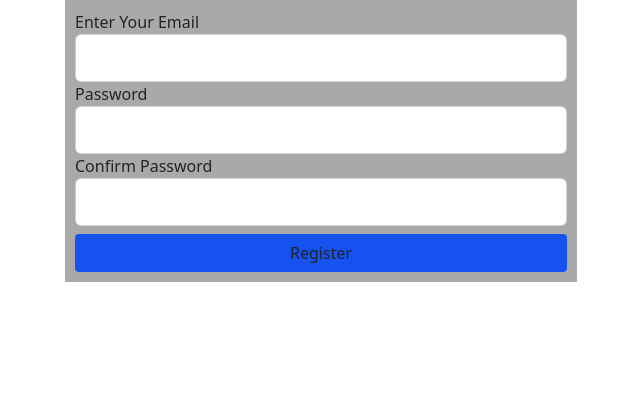
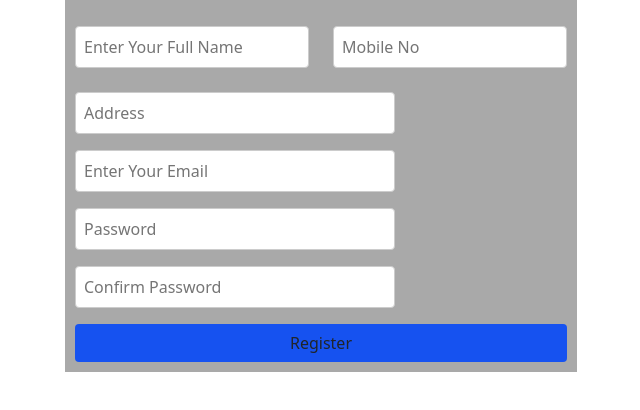
Before and after one commit to banura96/culinarihub14, a React (Create React App) app: page /signup in a window 1280 px wide. Shown: the top 410 px of the page, without its empty margins (319-959 px from the left). Built offline with nearby package versions, Linux system fonts and the light colour scheme.

Commit message:
registraion done

```diff
--- a/public/index.html
+++ b/public/index.html
@@ -24,7 +24,7 @@
       work correctly both with client-side routing and a non-root public URL.
       Learn how to configure a non-root public URL by running `npm run build`.
     -->
-    <title>React App</title>
+    <title>CulinaryHub14</title>
   </head>
   <body>
     <noscript>You need to enable JavaScript to run this app.</noscript>
--- a/src/App.css
+++ b/src/App.css
@@ -37,8 +37,28 @@
   }
 }
 
+.control {
+  margin: 0.5rem 0;
+  display: flex;
+  flex-direction: column;
+}
 
-input {
+.control label {
+  font-weight: bold;
+  margin-bottom: 0.5rem;
+}
+
+.control input {
+  width: 100%;
+  max-width: 20rem;
+  font: inherit;
+  padding: 0.5rem;
+  border-radius: 4px;
+  border: 1px solid #ccc;
+}
+
+
+/* input {
   height: 48px;
   border-radius: 6px;
   width: 100%;
@@ -47,7 +67,7 @@ input {
 
 input:focus-visible {
   outline: 1px solid gray;
-}
+} */
 
 .btn {
   color: red;
--- a/src/components/EventsNavigation.jsx
+++ b/src/components/EventsNavigation.jsx
@@ -21,17 +21,17 @@ function EventsNavigation() {
   return (
     <ul className="n-bar">
       <li className="company-name">
-        <img className="image-svg" src={logo} />
+        <img className="image-svg" src={logo} alt="" />
         <span>CulinaryHub14</span>
       </li>
       <li>
         <NavLink to="/" className="nav__link" end>
-          Home
+          Menu
         </NavLink>
       </li>
       <li>
         <NavLink to="/events/new" className="nav__link">
-          Menu
+          Admin Dashboard
         </NavLink>
       </li>
       <li>
--- a/src/components/Home.jsx
+++ b/src/components/Home.jsx
@@ -6,6 +6,7 @@ import {Cart} from '../components/Cart';
 import Checkout from "./UIs/Checkout";
 
 export default function Home() {
+  console.log('Home');
   return (
     <UserProgressContextProvider>
       <CartContextProvider>
--- a/src/components/Login.css
+++ b/src/components/Login.css
@@ -1,7 +1,26 @@
-.login-form {
-    width: 30%;
+.login-page {
+  height: 100vh;
+  width: 100vw;
+  background-image: url("../assets/login-backgrond.jpg");
+  background-size: cover;
+  background-repeat: no-repeat;
+  display: flex;
+  justify-content: center;
+  position: absolute;
+  .brand-name {
+    color: #0f0f0e;
+    position: absolute;
+    left: 0;
+    font-style: italic;
+    font-family: fantasy;
+  }
+  .login-form {
+    /* width: 30%; */
+    border: 1px solid grey;
+    border-radius: 8px;
     padding: 15px;
     /* text-align: center;  */
     background: pink;
     margin: auto;
+  }
 }
--- a/src/components/Login.jsx
+++ b/src/components/Login.jsx
@@ -1,8 +1,7 @@
 import { useState } from "react";
-import { Button } from 'react-bootstrap';
-import './Login.css';
-import {userLogin} from '../httpServices/userService.js'
-import { redirect, useNavigate } from "react-router-dom";
+import "./Login.css";
+import { userLogin } from "../httpServices/userService.js";
+import { useNavigate } from "react-router-dom";
 
 export default function Login() {
   // const [enteredEmail, setEmail] = useState();
@@ -12,23 +11,24 @@ export default function Login() {
     password: "",
   });
 
-
   async function formSUbmitted(event) {
     event.preventDefault();
     const data = {
       username: loginForm.email,
-        password: loginForm.password
-    }
+      password: loginForm.password,
+    };
     try {
       let response = await userLogin(data);
-        if(response?.token) {
-            localStorage.setItem('token', response.token);
+      const resTokenData = await response.json();
+      if (!response.ok) {
+        throw new Error(resTokenData.message || "Something went wrong");
+      }
+      if (resTokenData?.token) {
+        localStorage.setItem("token", resTokenData.token);
         return navigate(`/`);
       }
       console.log(response);
-    } catch(e) {
-
-    }
+    } catch (e) {}
     // console.log("submitted", loginForm);
   }
 
@@ -40,7 +40,13 @@ export default function Login() {
   }
   return (
     <>
-      <p>this this loging</p>
+      <div className="login-page">
+        <p className="brand-name">
+          <h3>CulinaryHub14</h3>
+
+            <p>Foodie adventures are the best adventures.</p>
+
+        </p>
         <div className="login-form">
           <form onSubmit={formSUbmitted}>
             <div className="">
@@ -63,8 +69,11 @@ export default function Login() {
                 onChange={(event) => handleForm("password", event)}
               />
             </div>
-          <button className="btn mt-2" type="submit">Submit</button>
+            <button className="btn mt-2" type="submit">
+              Submit
+            </button>
           </form>
+        </div>
       </div>
     </>
   );
--- a/src/components/MealIteam.jsx
+++ b/src/components/MealIteam.jsx
@@ -1,6 +1,5 @@
 import { useContext } from 'react';
 import './MealIteam.css';
-import pizza from '../assets/meal-images/beef-tacos.jpg'
 import {Button} from '../components/UIs/Button'
 import CartContext from '../store/CartContext';
 export default function MealIteam({meal}) {
@@ -13,7 +12,7 @@ export default function MealIteam({meal}) {
     return (
         <li className='meal-item'>
             <article>
-                <img src={meal.imageBase64String}/>
+                <img src={meal.imageBase64String} alt={meal.productName}/>
             <div>
                 <h3>{meal.productName}</h3>
                 <p className='meal-item-price'>LKR {meal.sellingPrice}</p>
--- a/src/components/Registration.jsx
+++ b/src/components/Registration.jsx
@@ -1,64 +1,120 @@
-import { useState } from "react";
-import './Registration.css'
-import { userRegister } from "../httpServices/userService";
+import "./Registration.css";
+import {
+  userRegister,
+  userLogin,
+  userRegisterAsCustomer,
+} from "../httpServices/userService";
 import { useNavigate } from "react-router-dom";
-
+import Input from "./UIs/Input";
 
 export default function Registration() {
   const navigate = useNavigate();
 
-    const [regForm, setRegForm] = useState({
-        username: '',
-        password: '',
-        confirmpassword: '',
-    });
+  //   const [regForm, setRegForm] = useState({
+  //     username: "",
+  //     password: "",
+  //     confirmpassword: "",
+  //   });
 
   async function formSubmitted(event) {
     event.preventDefault();
-        const data = {
-            username: regForm.username,
-            password: regForm.password,
-            userRole: ['USER']
+    const formData = new FormData(event.target);
+    const regFormData = Object.fromEntries(formData.entries());
+
+    try {
+      let response = await userRegister({
+        username: regFormData.email,
+        password: regFormData.password,
+        userRole: ["USER"],
+      });
+      const resData = await response.json();
+      if (!response.ok) {
+        throw new Error(resData.message || "Something went wrong");
       }
-        try {
-            let response = await userRegister(data);
-            if(response?.id) {
-                // localStorage.setItem('token', response.token);
+
+      let tokenResponse = await userLogin({
+        username: regFormData.email,
+        password: regFormData.password,
+      });
+      const resTokenData = await tokenResponse.json();
+      if (!tokenResponse.ok) {
+        throw new Error(resTokenData.message || "Something went wrong");
+      }
+
+      let tempRegData = { ...regFormData };
+      delete tempRegData.password;
+      delete tempRegData.confirmpassword;
+
+      let customerReg = await userRegisterAsCustomer(
+        tempRegData,
+        resTokenData.token
+      );
+      const resCustomerData = await customerReg.json();
+      if (!customerReg.ok) {
+        throw new Error(resCustomerData.message || "Something went wrong");
+      }
       return navigate(`/login`);
-            }
-            console.log(response);
-        } catch(e) {
-
+    } catch (e) {
+      console.log(e);
     }
     // console.log("submitted", loginForm);
   }
 
-      function handleForm(input, event) {
-        setRegForm((preVer) => ({
-          ...preVer,
-          [input]: event.target.value,
-        }));
-      }
+  //   function handleForm(input, event) {
+  //     setRegForm((preVer) => ({
+  //       ...preVer,
+  //       [input]: event.target.value,
+  //     }));
+  //   }
 
   return (
     <div className="registration-form">
       <form onSubmit={formSubmitted}>
-                <div>
-                    <label>Enter Your Email</label>
-                    <input type="email" name="username" onChange={(event) => handleForm('username', event)} />
+        <div className="row">
+          <div className="col-6">
+            <Input
+              placeholder="Enter Your Full Name"
+              type="text"
+              name="fullName"
+            ></Input>
+          </div>
+          <div className="col-6">
+            <Input placeholder="Mobile No" type="text" name="mobile"></Input>
+          </div>
         </div>
         <div>
-                <label>Password</label>
-                    <input type="password" name="password" onChange={(event) => handleForm('password', event)} />
+          <Input placeholder="Address" type="text" name="address"></Input>
         </div>
         <div>
-                <label>Confirm Password</label>
-                    <input type="password" name='confirmpassword' onChange={(event) => handleForm('password', event)} />
+          <Input
+            placeholder="Enter Your Email"
+            type="email"
+            name="email"
+          ></Input>
+          {/* <label>Enter Your Email</label>
+                    <input  /> */}
+        </div>
+        <div></div>
+        <div>
+          <Input placeholder="Password" type="password" name="password"></Input>
+          {/* <label>Password</label>
+                    <input  /> */}
         </div>
         <div>
-                  <button className="mt-2 btn" type="submit">Register</button>
+          <Input
+            placeholder="Confirm Password"
+            type="password"
+            name="confirmpassword"
+          ></Input>
+          {/* <label>Confirm Password</label>
+                    <input  /> */}
+        </div>
+        <div>
+          <button className="mt-2 btn" type="submit">
+            Register
+          </button>
         </div>
       </form>
     </div>
-    )
+  );
 }
```
Also changed, not shown: src/httpServices/userService.js (+17 -4 lines), 1 other file (tests, documents, lock files or other folders). Lines whose indentation alone changed are shown as unchanged.
